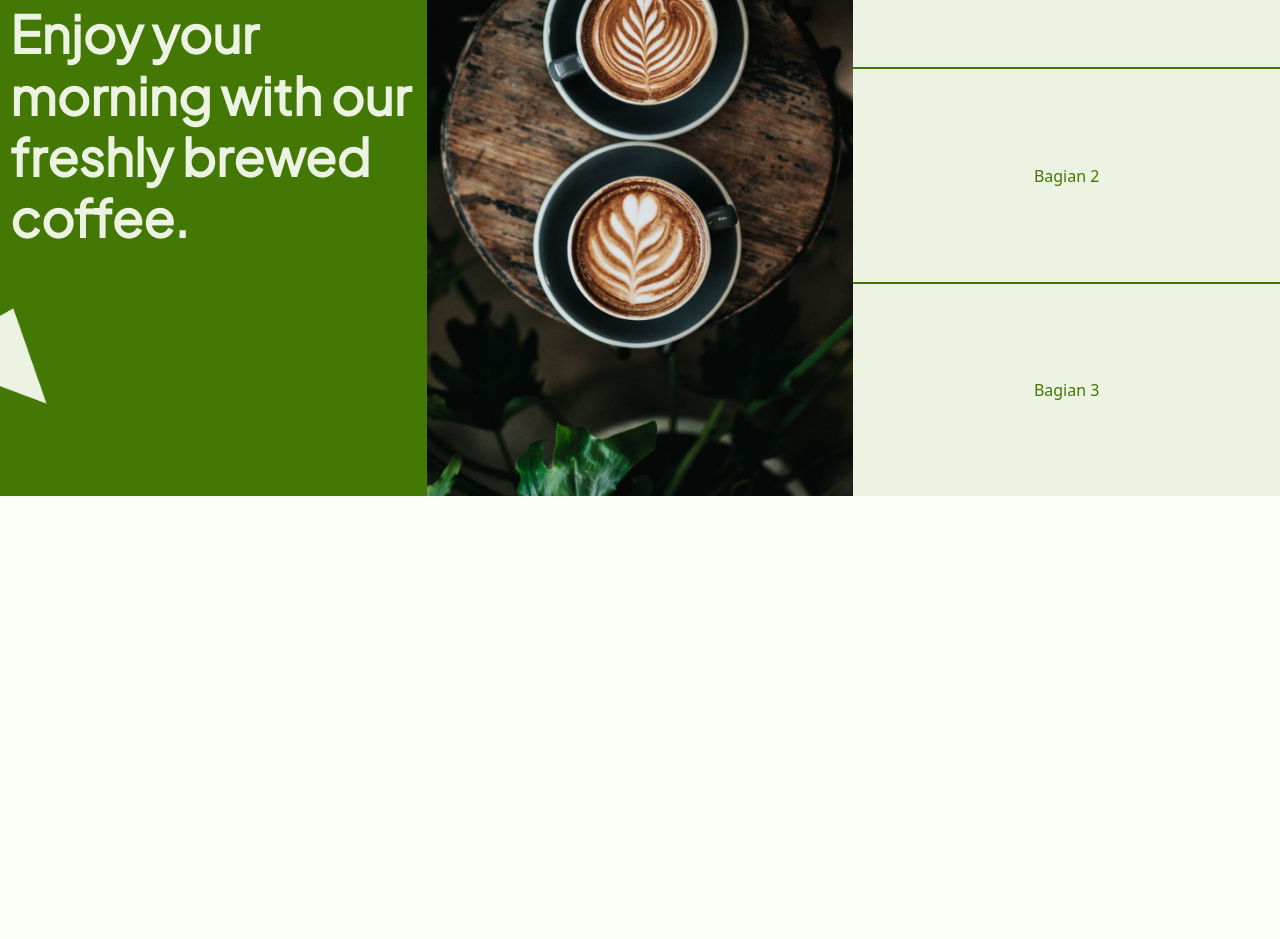
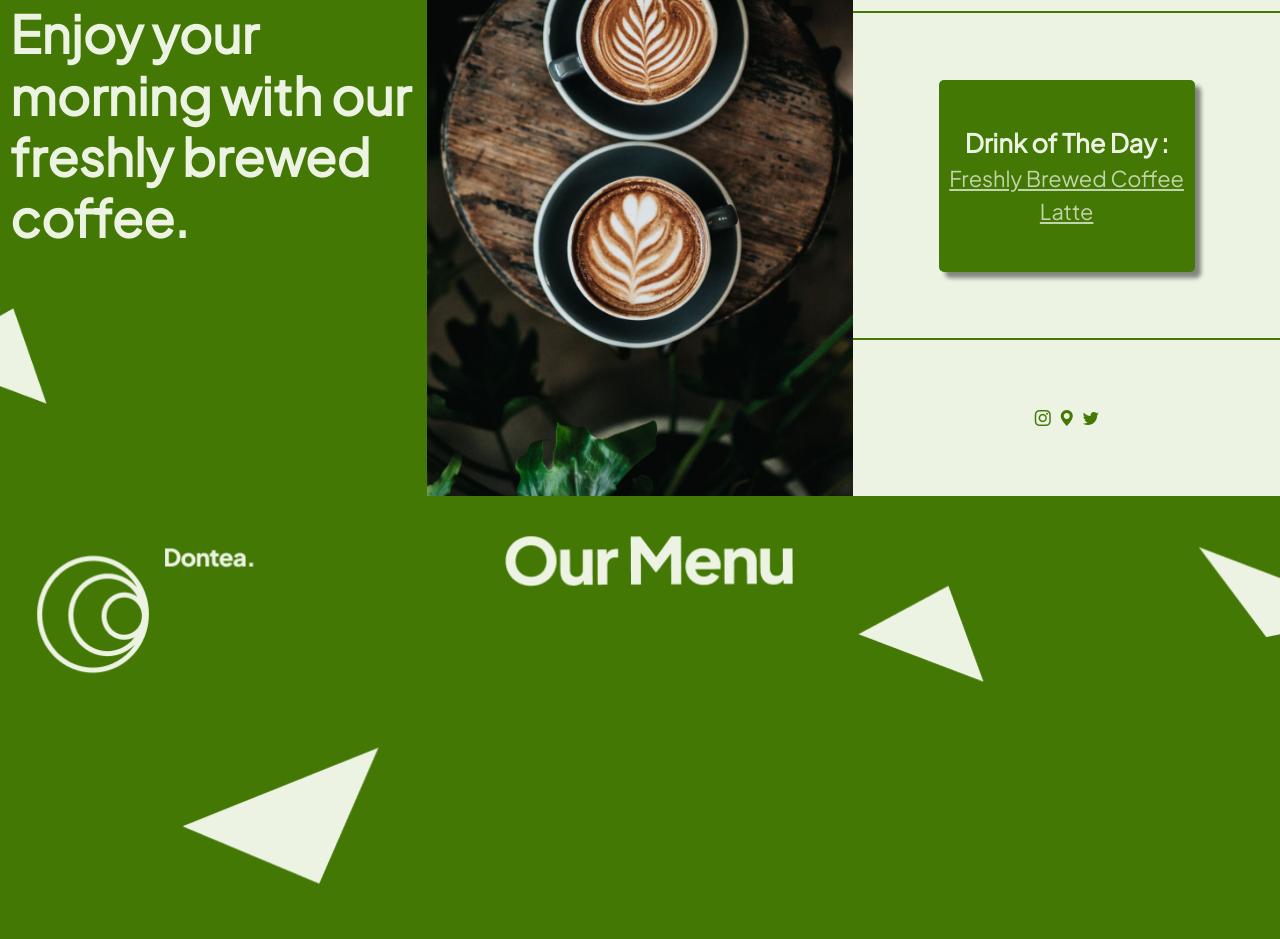
Before and after one commit to fidopecado/Donti, a website: page Gamelab/Landing Page.html in a window 1280 px wide. Shown: the part 236-1175 px from the top of the page. Before the commit the page ends 800 px from the top, so only its background shows below. Drawn offline with nearby package versions, Linux system fonts and the light colour scheme.

Commit message:
modified:   Gamelab/Landing Page.html 	new file:   Gamelab/assets/Menu.png

```diff
--- a/Gamelab/Landing Page.html
+++ b/Gamelab/Landing Page.html
@@ -129,7 +129,7 @@
             class="col-4 border-0 bg-info text-primary border d-flex flex-column pe-0 ps-0 m-0"
           >
             <div
-              class="flex-fill border-bottom border-2 border-primary d-flex align-items-center justify-content-center"
+              id="v1" class="flex-fill border-bottom border-2 border-primary d-flex align-items-center justify-content-center"
             >
               <span
                 style="
@@ -151,20 +151,29 @@
                 >Each cup of tea represents an imaginary voyage.</span
               >
             </div>
-            <div
-              class="flex-fill border-bottom border-2 border-primary d-flex align-items-center justify-content-center"
-            >
-              Bagian 2
+            <div id="v2" class="flex-fill border-bottom border-2 border-primary d-flex align-items-center justify-content-center">
+              <div class="bg-primary text-info p-2 d-flex flex-column align-items-center justify-content-center" style="width: 20vw; height: 15vw; border-radius: 5px; box-shadow: 6px 6px 4px rgba(0, 0, 0, 0.45); ">
+                <span id="firstText" style="margin-bottom: 0;font-family: Plus Jakarta Sans; font-size: 2vw; font-weight: 800;">Drink of The Day :</span>
+                <a href="#" class="" style=" color: rgba(236,243,226, 0.75); font-weight: 100; font-family: Plus Jakarta Sans; font-size: 1.7vw; display: block;">Freshly Brewed Coffee Latte</a>
+              </div>
             </div>
             <div
-              class="flex-fill d-flex align-items-center justify-content-center"
+             id="v3" class="flex-fill d-flex align-items-center justify-content-center"
             >
-              Bagian 3
+            <a href="#"><i class="bi bi-instagram pe-2"></i></a>
+            <a href="#"><i class="bi bi-geo-alt-fill pe-2"></i></a>
+            <a href="#"><i class="bi bi-twitter"></i></a>
             </div>
           </div>
         </div>
       </div>
-      <!-- place main content here -->
+      <!-- MENU -->
+      <div class="container-xxl" style="
+      background-image: url(./assets/Menu.png);
+      background-size: contain;
+      background-repeat: no-repeat;
+      width: 100vw;
+      height: 100vw;"></div>
     </main>
     <footer>
       <!-- place footer here -->
```
Also changed, not shown: Gamelab/assets/Menu.png (added).
